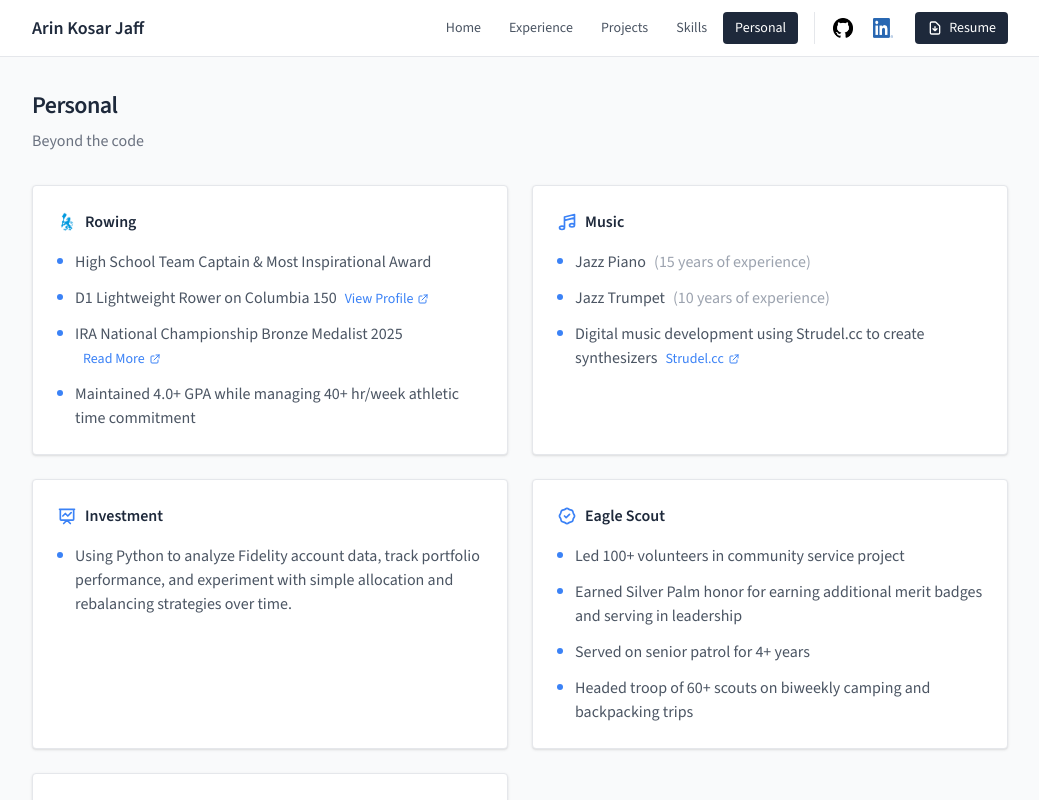
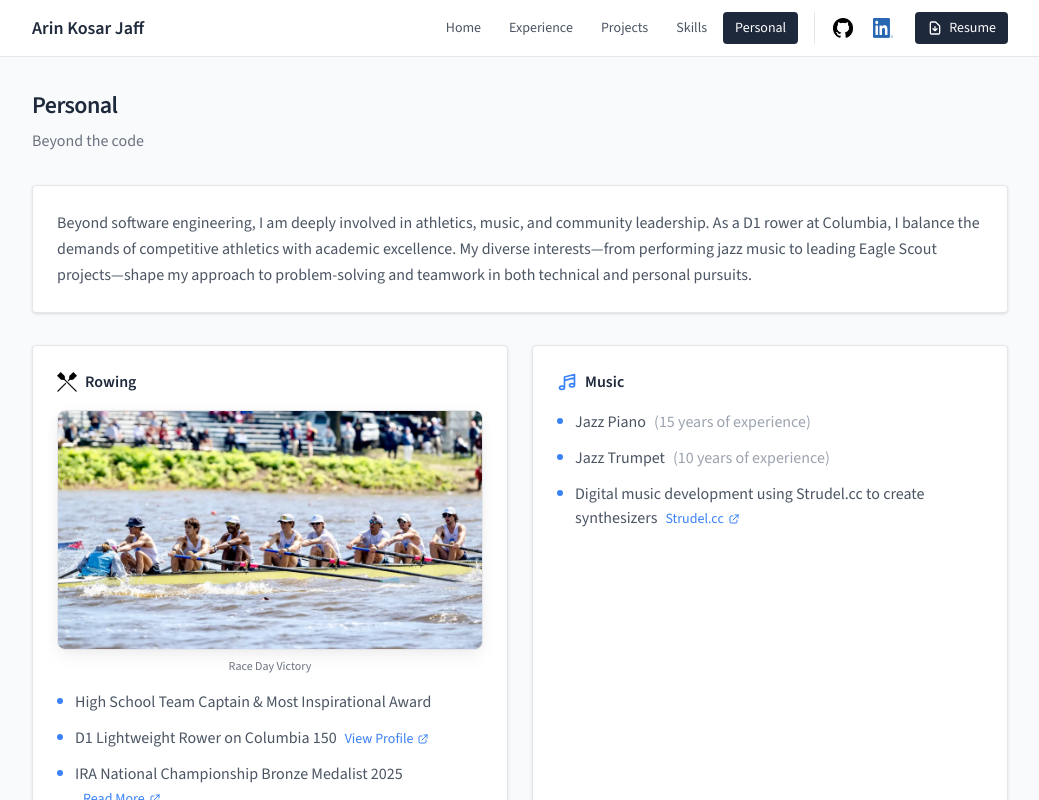
Before and after one commit to arin-jaff/arinjaff.com, a React (Vite) app: page /personal in a window 1280 px wide. Shown: the top 800 px of the page, without its empty margins (120-1159 px from the left). Built offline with nearby package versions, Linux system fonts and the light colour scheme.

Commit message:
Fix typo + add image

```diff
--- a/src/data/profile.js
+++ b/src/data/profile.js
@@ -115,7 +115,7 @@ export const profile = {
   ],
   skills: {
     advanced: ["Python", "Java", "JavaScript"],
-    intermediate: ["TypeScript", "SQL", "C(++/C)","HTML/CSS"],
+    intermediate: ["TypeScript", "SQL", "C/C++)","HTML/CSS"],
     proficient: ["R", "LaTeX"],
     tools: ["Java Spring Boot", "PyTorch", "Maven", "AWS (Lambda, S3, DynamoDB, Pinpoint, VPC)", "Git", "MongoDB", "Neo4j", "Jest", "Jupyter", "NumPy", "Pandas", "React", "Flask"],
     expertise: ["LLMs", "AI/ML", "Test-Driven Development", "Microservice Architecture", "Full-Stack Development", "Cloud Computing", "REST APIs"]
--- a/src/pages/Personal.jsx
+++ b/src/pages/Personal.jsx
@@ -1,11 +1,12 @@
 import React from "react";
 import { profile } from "../data/profile";
 import { motion } from "framer-motion";
-import ergroomLogo from "../assets/ergroom_logo.png";
+import raceDayPhoto from "../assets/RaceDay.jpeg";
+import oarsIcon from "../assets/oars.png";
 
 const categoryIcons = {
   rowing: (
-    <img src={ergroomLogo} alt="Rowing" className="w-5 h-5 object-contain" />
+    <img src={oarsIcon} alt="Rowing" className="w-5 h-5 object-contain" />
   ),
   scout: (
     <svg className="w-5 h-5" fill="none" stroke="currentColor" viewBox="0 0 24 24">
@@ -67,7 +68,7 @@ function PersonalItem({ item, index }) {
   );
 }
 
-function PersonalCard({ category, icon, index }) {
+function PersonalCard({ category, icon, index, isRowing }) {
   return (
     <motion.div
       className="card p-6"
@@ -98,6 +99,17 @@ function PersonalCard({ category, icon, index }) {
         <p className="text-sm text-gray-600 mb-4">{category.description}</p>
       )}
 
+      {isRowing && (
+        <div className="mb-4">
+          <img
+            src={raceDayPhoto}
+            alt="Columbia Lightweight Rowing Race Day"
+            className="rounded-lg shadow-soft border border-gray-200 w-full object-cover"
+          />
+          <p className="text-xs text-gray-500 mt-2 text-center">Race Day Victory</p>
+        </div>
+      )}
+
       <ul className="space-y-3">
         {category.items.map((item, idx) => (
           <PersonalItem key={idx} item={item} index={idx} />
@@ -121,6 +133,21 @@ export default function Personal() {
         <p className="text-gray-500 mb-8">Beyond the code</p>
       </motion.div>
 
+      {/* Introduction */}
+      <motion.div
+        className="card p-6 mb-8"
+        initial={{ opacity: 0, y: 20 }}
+        animate={{ opacity: 1, y: 0 }}
+        transition={{ duration: 0.5, delay: 0.1 }}
+      >
+        <p className="text-gray-600 leading-relaxed">
+          Beyond software engineering, I am deeply involved in athletics, music, and community leadership.
+          As a D1 rower at Columbia, I balance the demands of competitive athletics with academic excellence.
+          My diverse interests—from performing jazz music to leading Eagle Scout projects—shape my approach
+          to problem-solving and teamwork in both technical and personal pursuits.
+        </p>
+      </motion.div>
+
       <div className="grid md:grid-cols-2 gap-6">
         {categories.map(([key, category], idx) => (
           <PersonalCard
@@ -128,6 +155,7 @@ export default function Personal() {
             category={category}
             icon={categoryIcons[category.icon]}
             index={idx}
+            isRowing={key === 'rowing'}
           />
         ))}
       </div>
```
